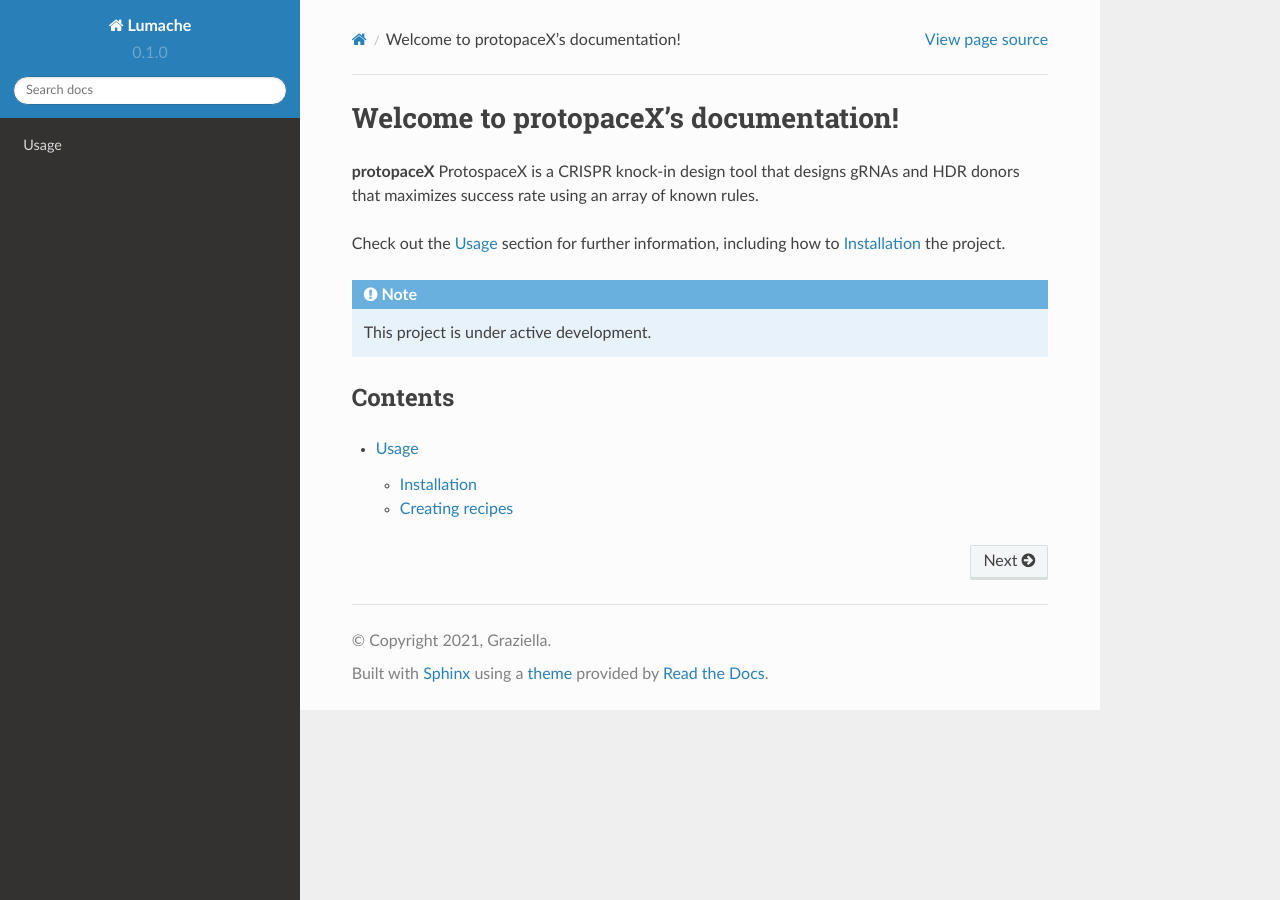
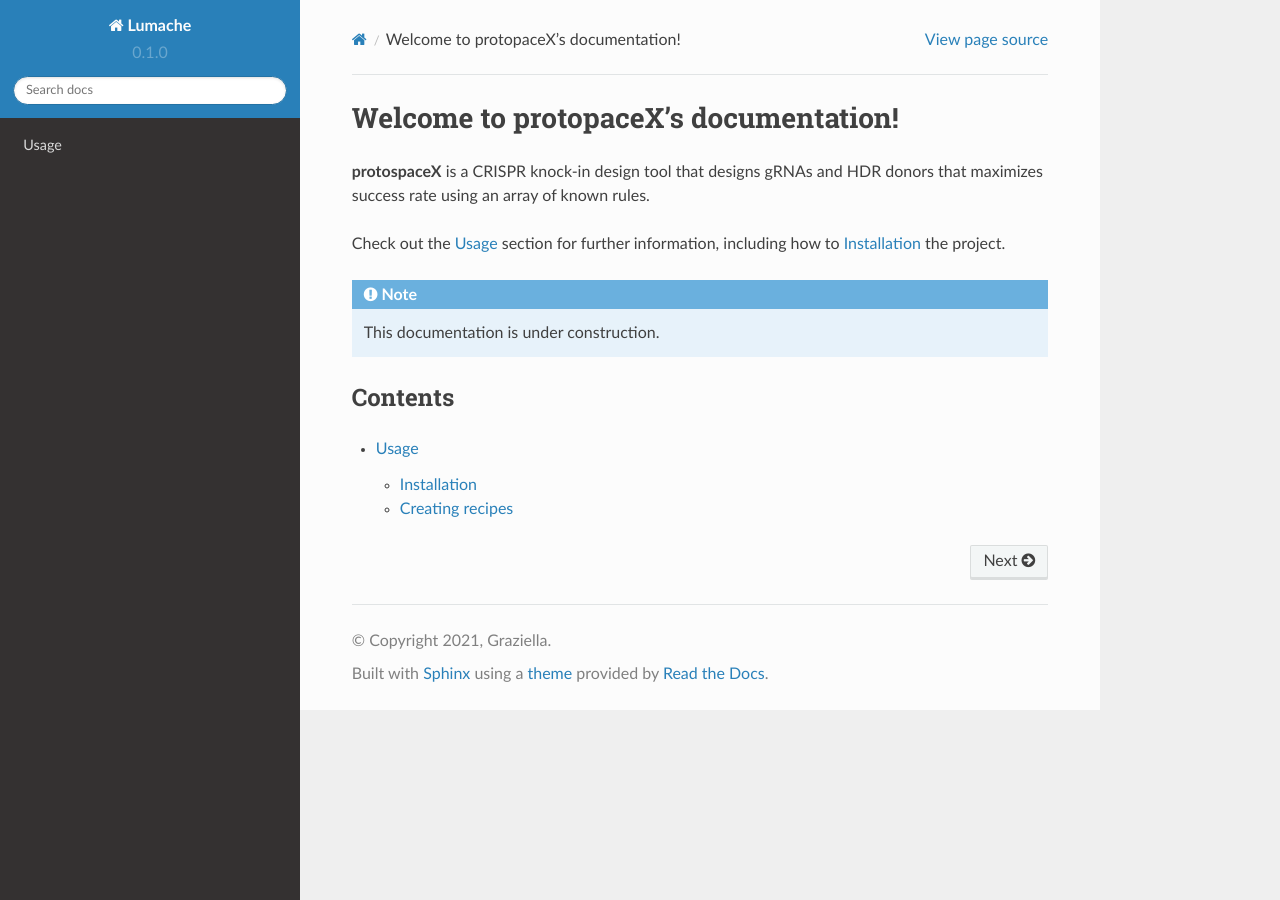
Before and after one commit to duopeng/protoSpaceJAM-readthedocs, a Sphinx documentation site: the page built from docs/source/index.rst, in a window 1280 px wide. Built offline with Sphinx 7.4.7 and the Read the Docs theme 2.0.0, drawn with Linux system fonts in a browser that asks for light colours.

Commit message:
Update index.rst

```diff
--- a/docs/source/index.rst
+++ b/docs/source/index.rst
@@ -1,7 +1,7 @@
 Welcome to protopaceX's documentation!
 ===================================
 
-**protopaceX** ProtospaceX is a CRISPR knock-in design tool that designs gRNAs and HDR donors that maximizes success rate using an array of known rules.
+**protospaceX** is a CRISPR knock-in design tool that designs gRNAs and HDR donors that maximizes success rate using an array of known rules.
 
 
 Check out the :doc:`usage` section for further information, including
@@ -9,7 +9,7 @@ how to :ref:`installation` the project.
 
 .. note::
 
-   This project is under active development.
+   This documentation is under construction.
 
 Contents
 --------
```
